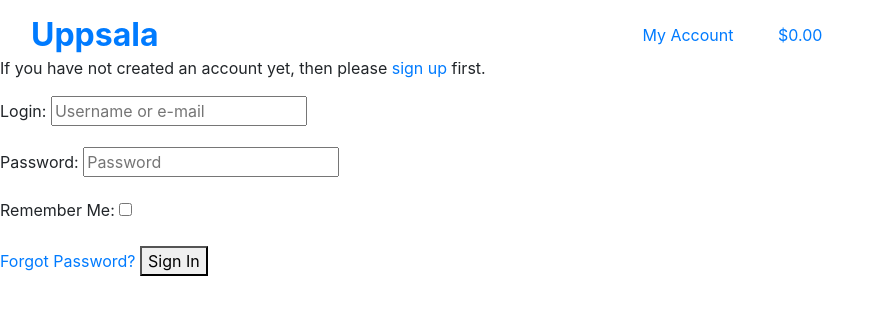
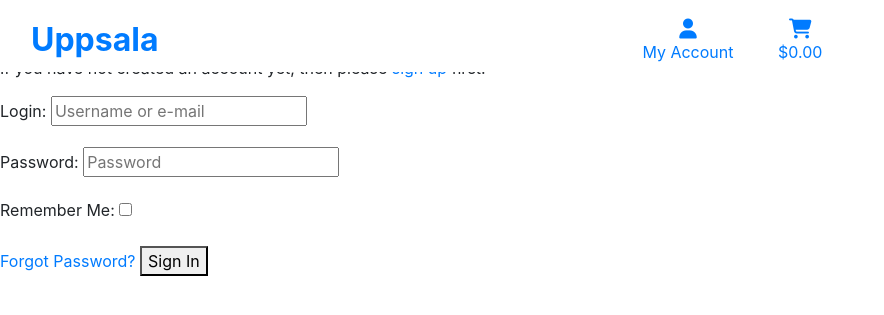
Before and after one commit to Joh201/Uppsala-Fruit-Vegetable-Store, a Django app: page /accounts/login/ in a window 1280 px wide. Shown: the top 315 px of the page, without its empty margins (0-884 px from the left). Run offline with Django 3.2, Linux system fonts and the light colour scheme; some libraries are stand-ins or nearby versions.

Commit message:
Complete home page header,css and background image

```diff
--- a/home/templates/home/index.html
+++ b/home/templates/home/index.html
@@ -22,10 +22,11 @@
                 </h2>
                 <div class="my-5">
                     <h4>
-                        <a href="#" class="shop-now-button btn btn-lg rounded-0 py-3">Shop Now</a>
+                        <a href="#" class="shop-now-button logo-font btn btn-lg rounded-0 py-3">Shop Now</a>
                     </h4>
                 </div>
             </div>
         </div>
     </div>
+
 {% endblock %}
--- a/templates/base.html
+++ b/templates/base.html
@@ -16,12 +16,15 @@
 
     {% block corecss %}
         <link rel="stylesheet" href="https://stackpath.bootstrapcdn.com/bootstrap/4.4.1/css/bootstrap.min.css" integrity="sha384-Vkoo8x4CGsO3+Hhxv8T/Q5PaXtkKtu6ug5TOeNV6gBiFeWPGFN9MuhOf23Q9Ifjh" crossorigin="anonymous">
+        <link rel="stylesheet" href="https://fonts.googleapis.com/css?family=Lato&display=swap">
+        <link rel="stylesheet" href="{% static 'css/base.css' %}">
     {% endblock %}
 
     {% block extra_css %}
     {% endblock %}
 
     {% block corejs %}
+        <script src="https://kit.fontawesome.com/068c00ec07.js" crossorigin="anonymous"></script>
         <script src="https://code.jquery.com/jquery-3.6.0.min.js" integrity="sha256-/xUj+3OJU5yExlq6GSYGSHk7tPXikynS7ogEvDej/m4=" crossorigin="anonymous"></script>
         <script src="https://cdn.jsdelivr.net/npm/popper.js@1.16.0/dist/umd/popper.min.js" integrity="sha384-Q6E9RHvbIyZFJoft+2mJbHaEWldlvI9IOYy5n3zV9zzTtmI3UksdQRVvoxMfooAo" crossorigin="anonymous"></script>
         <script src="https://stackpath.bootstrapcdn.com/bootstrap/4.4.1/js/bootstrap.min.js" integrity="sha384-wfSDF2E50Y2D1uUdj0O3uMBJnjuUD4Ih7YwaYd1iqfktj0Uod8GCExl3Og8ifwB6" crossorigin="anonymous"></script>
@@ -65,7 +68,7 @@
                 <li class="list-inline-item">
                     <a class="{% if grand_total %}text-info font-weight-bold{% else %}text-black{% endif %} nav-link" href="{#}">
                         <div class="text-center">
-                            <div><i class="fas fa-shopping-bag fa-lg"></i></div>
+                            <div><i class="fas fa-shopping-cart fa-lg"></i></div>
                             <p class="my-0">
                                 {% if grand_total %}
                                     ${{ grand_total|floatformat:2 }}
--- a/uppsala_store/settings.py
+++ b/uppsala_store/settings.py
@@ -149,6 +149,11 @@ USE_TZ = True
 # https://docs.djangoproject.com/en/3.2/howto/static-files/
 
 STATIC_URL = '/static/'
+#supposed to be a tuple according this walkthrough
+STATICFILES_DIRS = (os.path.join(BASE_DIR, 'static'),)
+
+MEDIA_URL = '/media/'
+MEDIA_ROOT = os.path.join(BASE_DIR, 'media')
 
 # Default primary key field type
 # https://docs.djangoproject.com/en/3.2/ref/settings/#default-auto-field
--- a/uppsala_store/urls.py
+++ b/uppsala_store/urls.py
@@ -15,9 +15,11 @@ Including another URLconf
 """
 from django.contrib import admin
 from django.urls import path, include
+from django.conf import settings
+from django.conf.urls.static import static
 
 urlpatterns = [
     path('admin/', admin.site.urls),
     path('accounts/', include('allauth.urls')),
     path('', include('home.urls')),
-]
+] + static(settings.MEDIA_URL, document_root=settings.MEDIA_ROOT)
```
Also changed, not shown: media/uppsala8.jpg (added).
